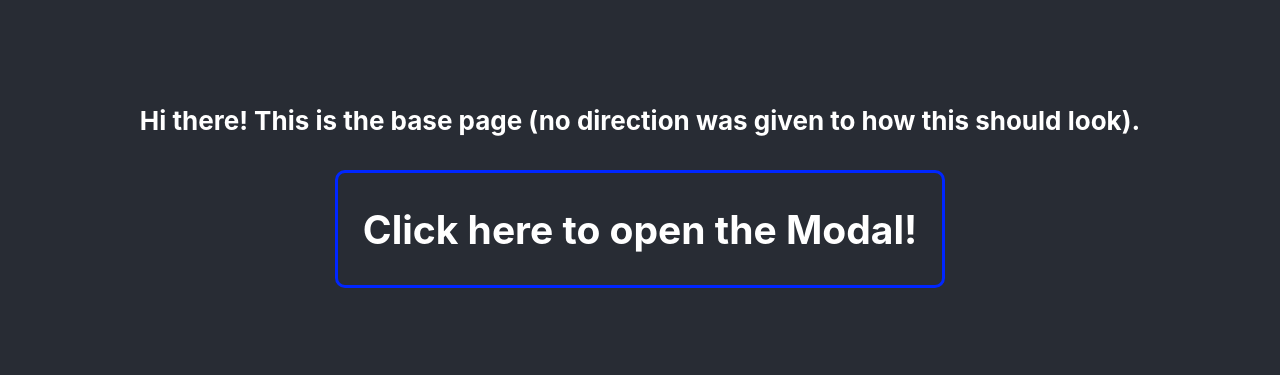
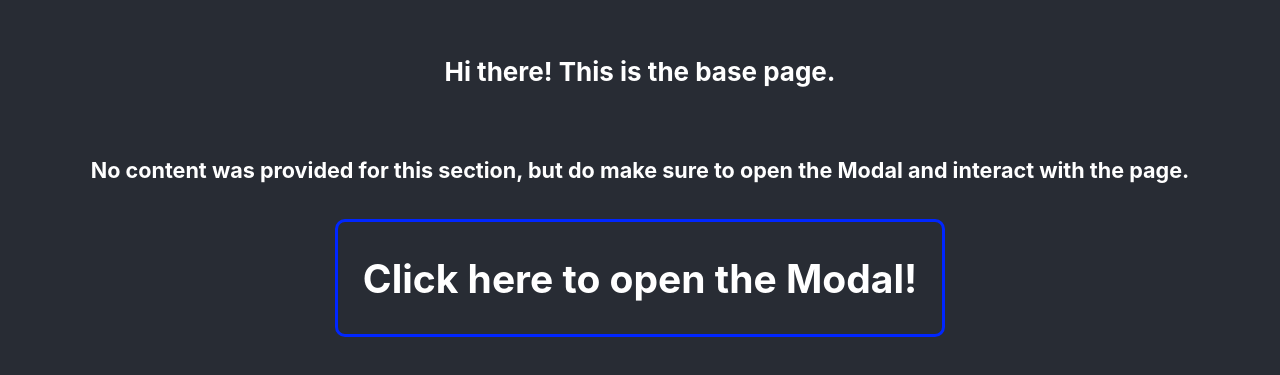
Before and after one commit to chiku524/new-vine-code-assessment, a React (Create React App) app in the folder new-vine-code-assessment/: page / in a window 1280 px wide. Shown: the part 221-596 px from the top of the page. Built offline with nearby package versions, Linux system fonts and the light colour scheme.

Commit message:
updated the content on the base page

```diff
--- a/new-vine-code-assessment/src/App.js
+++ b/new-vine-code-assessment/src/App.js
@@ -12,7 +12,7 @@ function App() {
   return (
     <div className="App">
       <header className="App-header">
-        <h4>Hi there! This is the base page (no direction was given to how this should look).</h4>
+        <h4>Hi there! This is the base page.</h4><h5>No content was provided for this section, but do make sure to open the Modal and interact with the page.</h5>
         <div className="modal-open-btn" onClick={() => setIsModalOpen(true)}>
           <h2>Click here to open the Modal!</h2>
         </div>
```
